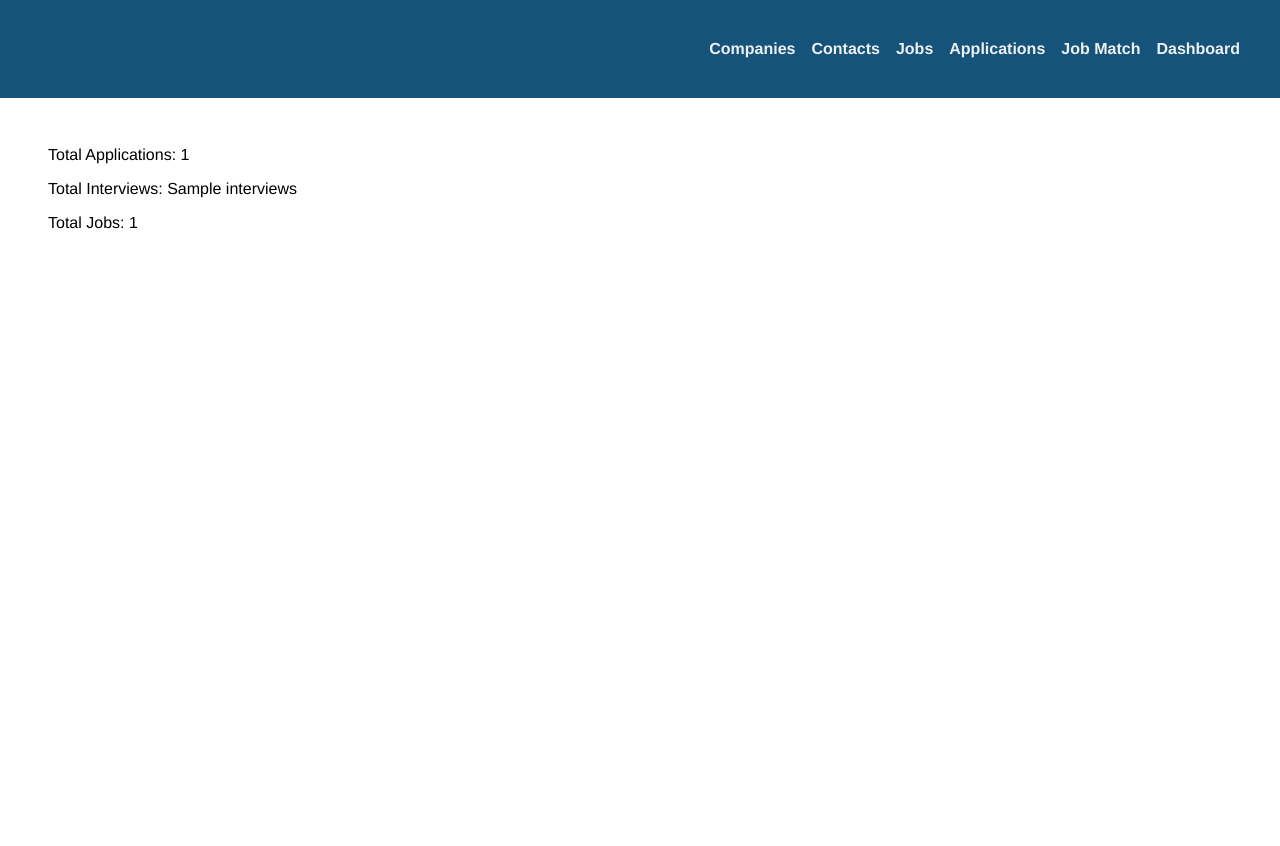
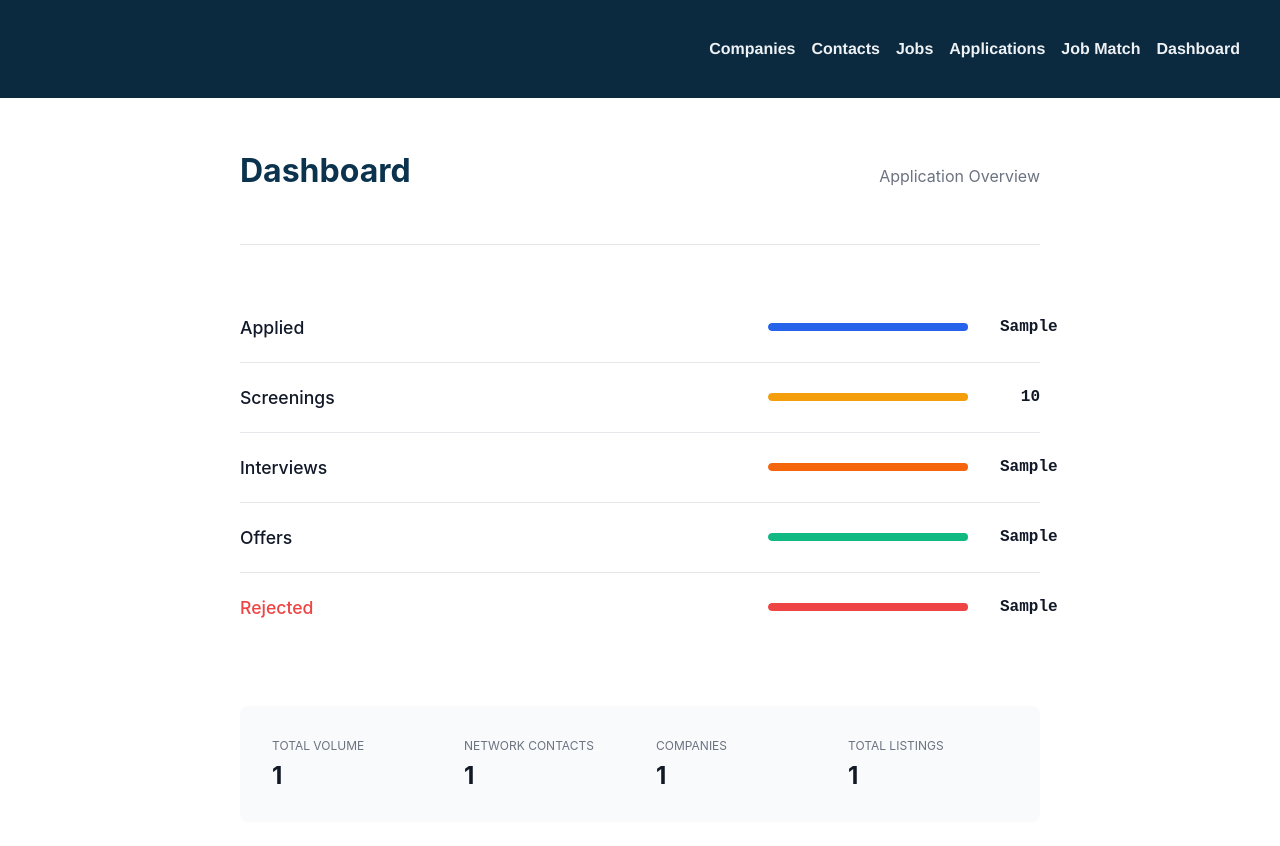
Before and after one commit to ana-ruth/job-application-tracker, a Flask app: template templates/dashboard.html in a window 1280 px wide. Before the commit the page ends 229 px from the top, so only its background shows below. Run offline with Flask 3, Linux system fonts and the light colour scheme; the template is opened without the code that fills it: most values are stand-ins (such as "Sample title", 1, 10 or a date in 2020); parts of the project's set-up code (start-up, migrations or seed data) failed here and were passed over.

Commit message:
Dashboard UI and overall statistics

```diff
--- a/app.py
+++ b/app.py
@@ -204,7 +204,7 @@ def createJob():
     input_skills = request.form['req_skills']
     req_skills = [s.strip() for s in input_skills.split(',') if s.strip()]
 
-    req_remote = True if request.form['req_remote'] == 'true' else False
+    req_remote = request.form.get('req_remote', '').strip() or None
 
     raw_requirements = request.form.get('requirements','')
     requirements_dict = {}
@@ -228,10 +228,10 @@ def createJob():
                     requirements_dict[k] = v
 
 
-    requirements_dict["education"] = req_education
-    requirements_dict["experience_years"] = int(req_experience)
-    requirements_dict["required_skills"] = req_skills
-    requirements_dict["remote_option"] = req_remote
+    requirements_dict["education"] = req_education or None
+    requirements_dict["experience_years"] = int(req_experience) if req_experience else None
+    requirements_dict["required_skills"] = req_skills or None
+    requirements_dict["remote_option"] = req_remote or None
 
     requirements = json.dumps(requirements_dict)
 
--- a/database.py
+++ b/database.py
@@ -21,17 +21,27 @@ def statistics():
         conn = get_db()
         cursor = conn.cursor(dictionary=True)
 
-        #total applications
-        cursor.execute('SELECT COUNT(*) as total_applications  FROM applications')
-        stats['total_applications'] = cursor.fetchone()['total_applications']
+        query = """
+                SELECT
+                        (SELECT COUNT(*) FROM jobs) AS total_jobs,
+                        (SELECT COUNT(*) FROM companies) AS total_companies,
+                        (SELECT COUNT(*) FROM contacts) AS total_contacts,
+                        COUNT(*) AS total_applications,
+                        SUM(CASE WHEN status = 'Applied' THEN 1 ELSE 0 END) AS s_applied,
+                        SUM(CASE WHEN status = 'Screening' THEN 1 ELSE 0 END) AS s_screening,
+                        SUM(CASE WHEN status = 'Phone Screen' THEN 1 ELSE 0 END) AS s_phone,
+                        SUM(CASE WHEN status = 'Interview' THEN 1 ELSE 0 END) AS s_interview,
+                        SUM(CASE WHEN status = 'Interview Completed' THEN 1 ELSE 0 END) AS s_completed,
+                        SUM(CASE WHEN status = 'Offer' THEN 1 ELSE 0 END) AS s_offer,
+                        SUM(CASE WHEN status = 'Offer Accepted' THEN 1 ELSE 0 END) AS s_accepted,
+                        SUM(CASE WHEN status = 'Rejected' THEN 1 ELSE 0 END) AS s_rejected,
+                        SUM(CASE WHEN status = 'Withdrawn' THEN 1 ELSE 0 END) AS s_withdrawn
+                    FROM applications;
+                """
 
-        #total interviews
-        cursor.execute('SELECT COUNT(*) as interviews FROM applications WHERE status = "Interview"')
-        stats['interviews'] = cursor.fetchone()['interviews']
+        cursor.execute(query)
+        stats = cursor.fetchone()
 
-        #total jobs
-        cursor.execute('SELECT COUNT(*) as total_jobs FROM jobs')
-        stats['total_jobs'] = cursor.fetchone()['total_jobs']
 
         conn.close()
 
--- a/static/style.css
+++ b/static/style.css
@@ -13,7 +13,7 @@ nav{
     display: flex;
     justify-content: flex-end;
 
-    background-color:#16537b;
+    background-color:#0b2a3f;
     padding: 5vh;
 
 
@@ -31,12 +31,15 @@ nav > a:hover{
 
 }
 
+
 main{
     padding: 4vh 6vh 3vh 6vh;
 }
 
 h1{
     color: #0b334e;
+    padding-left: 4vh;
+
 }
 
 h2{
@@ -304,3 +307,92 @@ thead th {
 th, td{
     padding: 1.5vh;
 }
+
+
+
+/*****************/
+/*    Dashboard    */
+
+.dashboard {
+
+    --accent: #2563eb;
+    --border: #e5e7eb;
+    --text-light: #6b7280;
+    --text-dark: #111827;
+
+    font-family: 'Inter', sans-serif;
+    background-color: #ffffff;
+    color: var(--text-dark);
+    margin: 0;
+
+    max-width: 800px; margin: 0 auto;
+
+}
+
+/* Header Dashboard */
+header {
+    border-bottom: 1px solid var(--border);
+    padding-bottom: 2rem;
+    margin-bottom: 3rem;
+    display: flex;
+    justify-content: space-between;
+    align-items: baseline;
+}
+
+/* Vertical Pipeline List */
+.pipeline-list {
+    list-style: none;
+    padding: 0;
+}
+
+.pipeline-item {
+    display: flex;
+    align-items: center;
+    padding: 1.5rem 0;
+    border-bottom: 1px solid var(--border);
+}
+
+.pipeline-item:last-child { border-bottom: none; }
+
+.status-name {
+    flex: 1;
+    font-weight: 500;
+    font-size: 1.1rem;
+}
+
+.status-bar-bg {
+    width: 200px;
+    height: 8px;
+    background: #f3f4f6;
+    border-radius: 4px;
+    margin-right: 2rem;
+    position: relative;
+    overflow: hidden;
+}
+
+.status-bar-fill {
+    height: 100%;
+    background: var(--accent);
+    border-radius: 4px;
+}
+
+.status-count {
+    font-family: 'Courier New', monospace;
+    font-weight: bold;
+    width: 40px;
+    text-align: right;
+}
+
+/* Secondary Stats Grid */
+.footer-metrics {
+    margin-top: 4rem;
+    display: grid;
+    grid-template-columns: repeat(4, 1fr);
+    gap: 2rem;
+    background: #f9fafb;
+    padding: 2rem;
+    border-radius: 8px;
+}
+
+.small-label { font-size: 0.75rem; color: var(--text-light); text-transform: uppercase; margin-bottom: 0.5rem; display: block; }
+.big-num { font-size: 1.5rem; font-weight: 700; }
--- a/templates/dashboard.html
+++ b/templates/dashboard.html
@@ -3,8 +3,67 @@
 {% block title %}Dashboard{% endblock %}
 
 {% block content %}
-        <p>Total Applications: {{stats['total_applications'] }}</p>
-        <p>Total Interviews: {{stats['interviews']}}</p>
-        <p>Total Jobs: {{stats['total_jobs']}}</p>
+
+    <div class="dashboard">
+        <header>
+            <h1 style="padding:0;">Dashboard</h1>
+            <span style="color: var(--text-light);">Application Overview</span>
+        </header>
+
+        <ul class="pipeline-list">
+            {% set total = stats['total_applications'] if stats['total_applications'] > 0 else 1 %}
+
+            <li class="pipeline-item">
+                <span class="status-name">Applied</span>
+                <div class="status-bar-bg"><div class="status-bar-fill" style="width: {{ (stats['s_applied'] / total) * 100 }}%;"></div></div>
+                <span class="status-count">{{ stats['s_applied'] }}</span>
+            </li>
+
+            <li class="pipeline-item">
+                <span class="status-name">Screenings</span>
+                <div class="status-bar-bg"><div class="status-bar-fill" style="width: {{ ( (stats['s_screening'] + stats['s_phone'])/ total) * 100 }}%; background: #f59e0b;"></div></div>
+                <span class="status-count">{{ stats['s_screening'] + stats['s_phone'] }}</span>
+            </li>
+
+
+            <li class="pipeline-item">
+                <span class="status-name">Interviews</span>
+                <div class="status-bar-bg"><div class="status-bar-fill" style="width: {{ (stats['s_interview'] / total) * 100 }}%; background: #f5650b;"></div></div>
+                <span class="status-count">{{ stats['s_interview'] }}</span>
+            </li>
+
+            <li class="pipeline-item">
+                <span class="status-name">Offers</span>
+                <div class="status-bar-bg"><div class="status-bar-fill" style="width: {{ (stats['s_offer'] / total) * 100 }}%; background: #10b981;"></div></div>
+                <span class="status-count">{{ stats['s_offer'] }}</span>
+            </li>
+
+            <li class="pipeline-item">
+                <span class="status-name" style="color: #ef4444;">Rejected</span>
+                <div class="status-bar-bg"><div class="status-bar-fill" style="width: {{ (stats['s_rejected'] / total) * 100 }}%; background: #ef4444;"></div></div>
+                <span class="status-count">{{ stats['s_rejected'] }}</span>
+            </li>
+        </ul>
+
+        <div class="footer-metrics">
+            <div>
+                <span class="small-label">Total Volume</span>
+                <span class="big-num">{{ stats['total_applications'] }}</span>
+            </div>
+            <div>
+                <span class="small-label">Network Contacts</span>
+                <span class="big-num">{{ stats['total_contacts'] }}</span>
+            </div>
+            <div>
+                <span class="small-label">Companies</span>
+                <span class="big-num">{{ stats['total_companies'] }}</span>
+            </div>
+
+            <div>
+                <span class="small-label">Total Listings</span>
+                <span class="big-num">{{ stats['total_jobs'] }}</span>
+            </div>
+        </div>
+    </div>
 
 {% endblock %}
--- a/templates/jobs.html
+++ b/templates/jobs.html
@@ -266,7 +266,7 @@
                 <input type="text" name="req_skills" placeholder="Skills (Python, SQL, etc.)">
 
                 <label for="req_remote">Remote?</label>
-                <input type="checkbox" name="req_remote" value="true">
+                <input type="checkbox" name="req_remote">
 
                 <label for="requirements">Requirements</label>
                 <textarea name="requirements" rows="5" placeholder="Certifications: AWS, Azure&#10;Languagues: Spanish"></textarea>
```
Also changed, not shown: AI_USAGE.md (+7 -0 lines).
